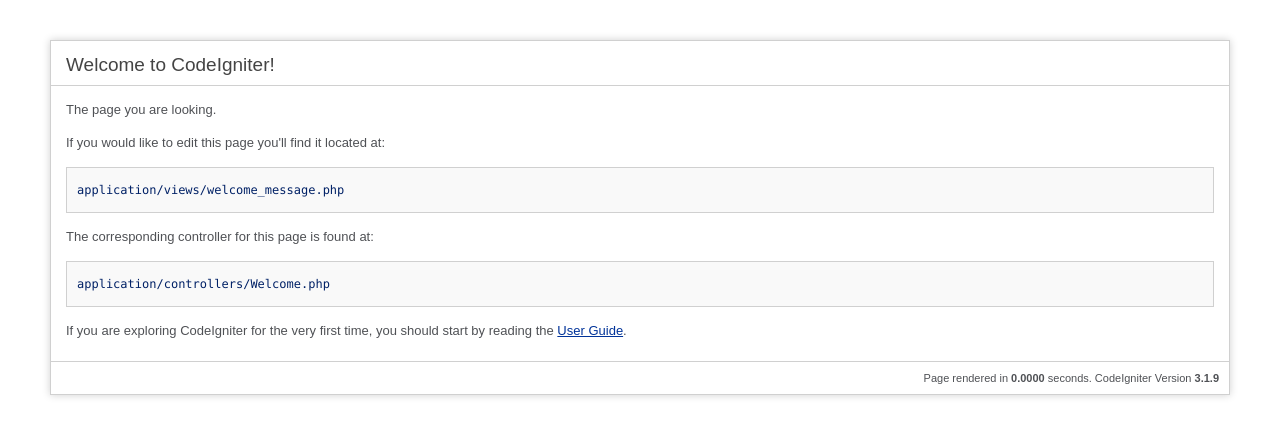
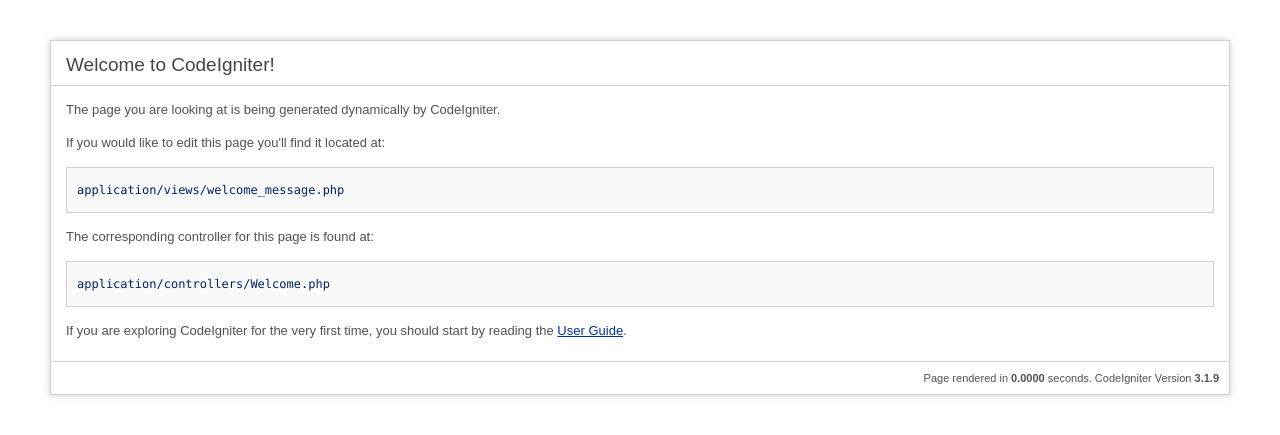
Before and after one commit to sonukn089/tut_CI, a CodeIgniter app: page /database/ in a window 1280 px wide. Shown: the top 435 px of the page. Run offline with CodeIgniter, Linux system fonts and the light colour scheme.

Commit message:
add some files

```diff
--- a/application/views/welcome_message.php
+++ b/application/views/welcome_message.php
@@ -71,7 +71,7 @@ defined('BASEPATH') OR exit('No direct script access allowed');
 	<h1>Welcome to CodeIgniter!</h1>
 
 	<div id="body">
-		<p>The page you are looking.</p>
+		<p>The page you are looking at is being generated dynamically by CodeIgniter.</p>
 
 		<p>If you would like to edit this page you'll find it located at:</p>
 		<code>application/views/welcome_message.php</code>
```
